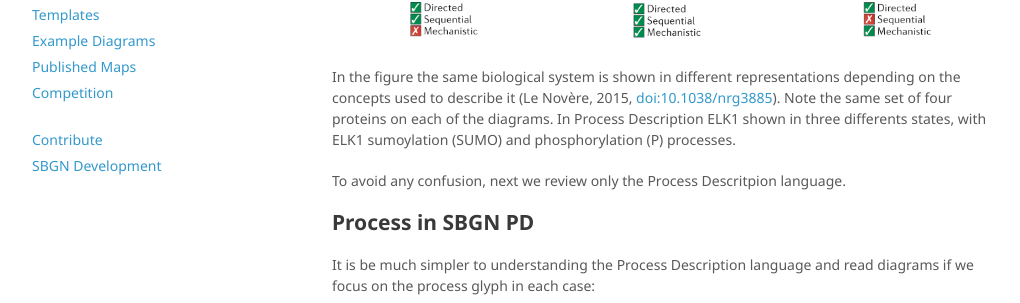
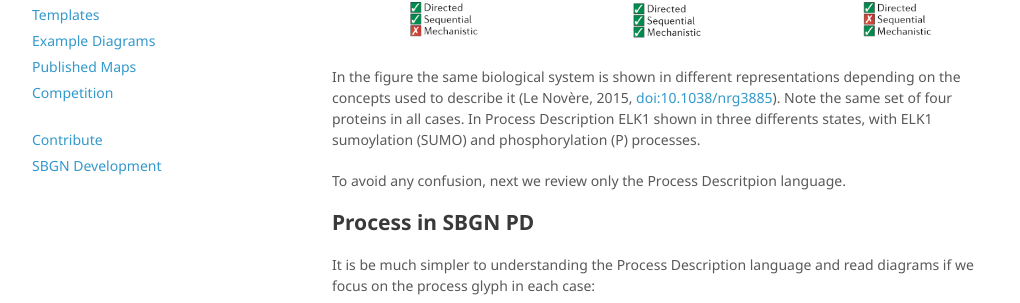
Before and after one commit to sbgn/sbgn, a Jekyll site: the page built from docs/learning_sbgn.md, in a window 1280 px wide and 900 px high. Shown: the part 452-755 px from the top of the window, without its empty margins (128-1148 px from the left). Built offline with Jekyll 4.4.1, drawn with Linux system fonts in a browser that asks for light colours; nearby versions of some CDN libraries.

Commit message:
Update learning_sbgn.md

```diff
--- a/docs/learning_sbgn.md
+++ b/docs/learning_sbgn.md
@@ -14,7 +14,7 @@ permalink: /learning_sbgn
 
 ![Repersentations](/sbgn/images/learning/lenovere_representations.png)
 
-<p>In the figure the same biological system is shown in different representations depending on the concepts used to describe it (Le Novère, 2015, <a href="https://dx.doi.org/10.1038/nrg3885">doi:10.1038/nrg3885</a>). Note the same set of four proteins on each of the diagrams. In Process Description ELK1 shown in three differents states, with ELK1 sumoylation (SUMO) and phosphorylation (P) processes.</p>
+<p>In the figure the same biological system is shown in different representations depending on the concepts used to describe it (Le Novère, 2015, <a href="https://dx.doi.org/10.1038/nrg3885">doi:10.1038/nrg3885</a>). Note the same set of four proteins in all cases. In Process Description ELK1 shown in three differents states, with ELK1 sumoylation (SUMO) and phosphorylation (P) processes.</p>
 
 <p>To avoid any confusion, next we review only the Process Descritpion language.</p>
 
```
